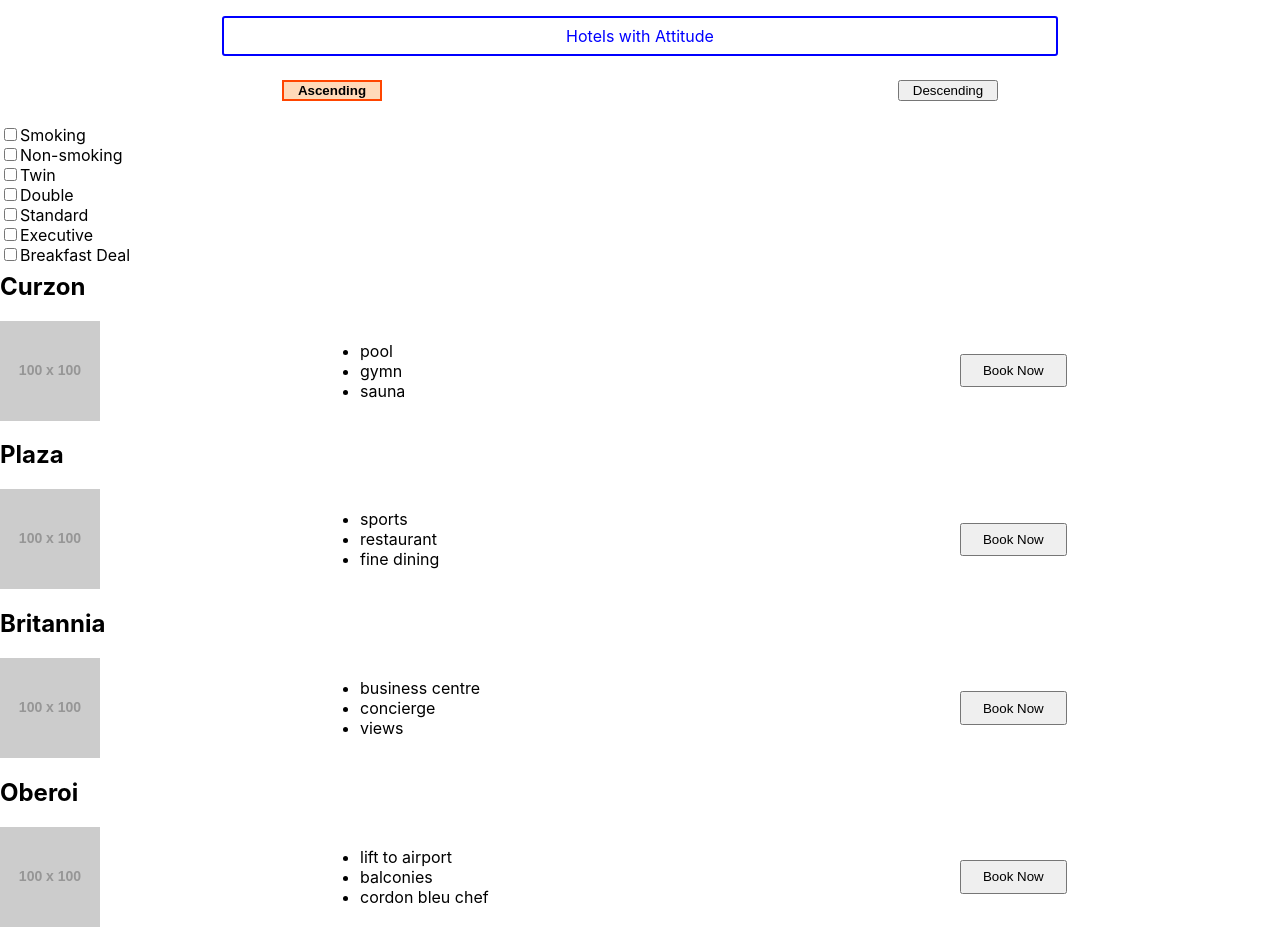
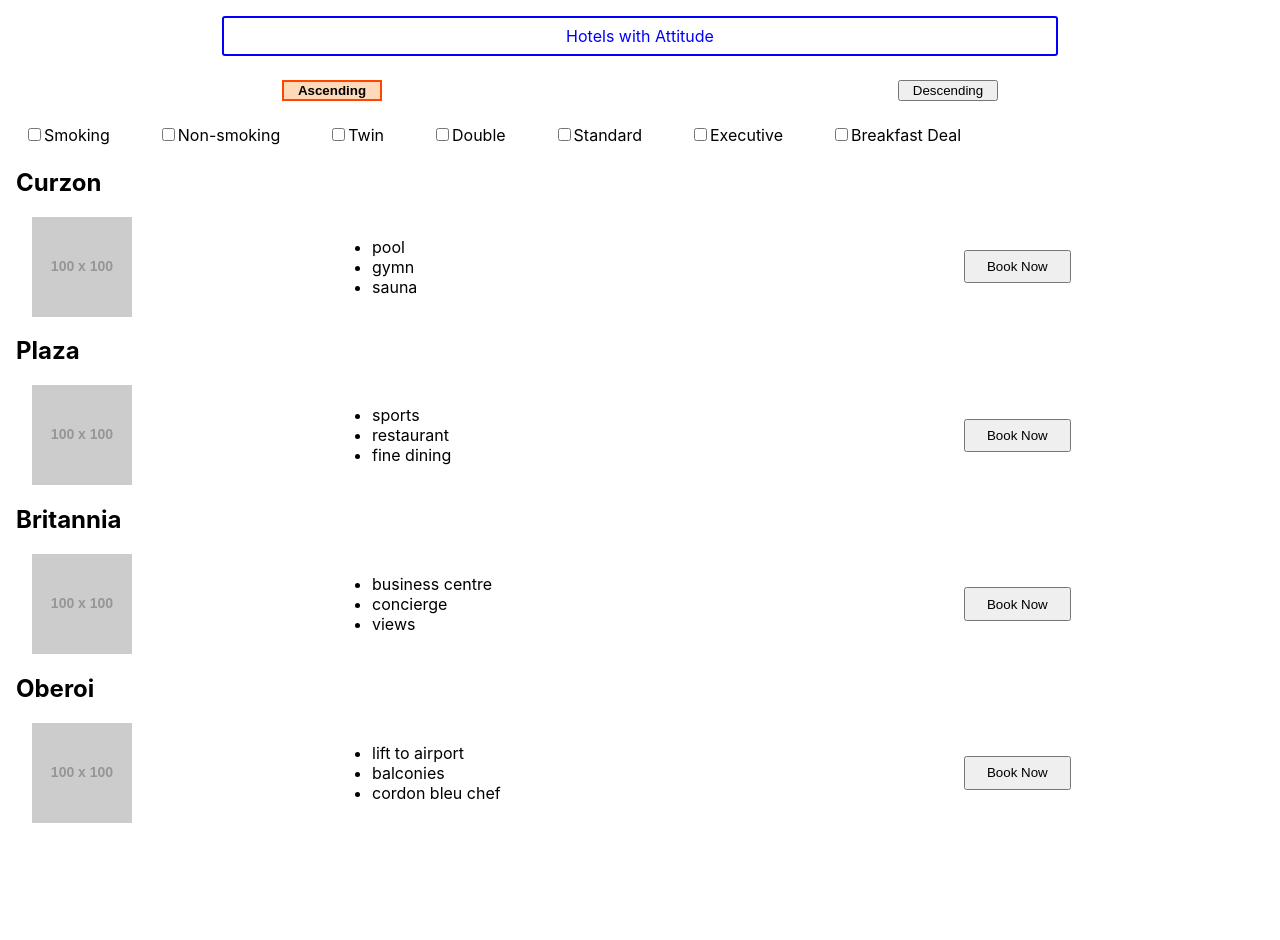
Before and after one commit to mickeypuri/reacttdd, a React (Create React App) app: page / in a window 1280 px wide. After the commit the page ends 836 px from the top, so only its background shows below. Built offline with nearby package versions, Linux system fonts and the light colour scheme; what redux-immutable-state-invariant would draw is missing.

Commit message:
amended css to improve layout

```diff
--- a/src/components/hotels/hotel.css
+++ b/src/components/hotels/hotel.css
@@ -1,5 +1,6 @@
 .hotel-container {
     display: grid;
+    margin-left: 1em;
     grid-template-columns: 25% 50% 25%;
     grid-template-rows: 25% 75%;
     grid-template-areas:
@@ -14,11 +15,16 @@
 }
 
 .hotel-image {
+    padding-left:1em;
     grid-area: image;
 }
 
 .hotel-features {
     grid-area: features;
+}
+
+.hotel-features li {
+    list-style-type: disc;
 }
 
 .hotel-book-now {
--- /dev/null
+++ b/src/components/hotels/hotels.css
@@ -0,0 +1,3 @@
+.hotels-container {
+    margin-top:1em;
+}
--- a/src/components/hotels/hotels.js
+++ b/src/components/hotels/hotels.js
@@ -3,6 +3,7 @@
 import PropTypes from 'prop-types';
 import {connect} from 'react-redux';
 import fetchHotels from '../../actions/asyncCreators/fetchHotels';
+import './hotels.css';
 
 export class Hotels extends Component{
 
--- /dev/null
+++ b/src/components/preference/preference.css
@@ -0,0 +1,6 @@
+.preference-container {
+    display: inline;
+    padding: 0.5em;
+    margin-left: 1em;
+    margin-right:1em;
+}
--- a/src/components/preference/preference.js
+++ b/src/components/preference/preference.js
@@ -1,7 +1,6 @@
 import React, {Component} from 'react';
 import PropTypes from 'prop-types';
-
-
+import './preference.css';
 
 const Preference = (props) => (
   <div className="preference-container">
```
